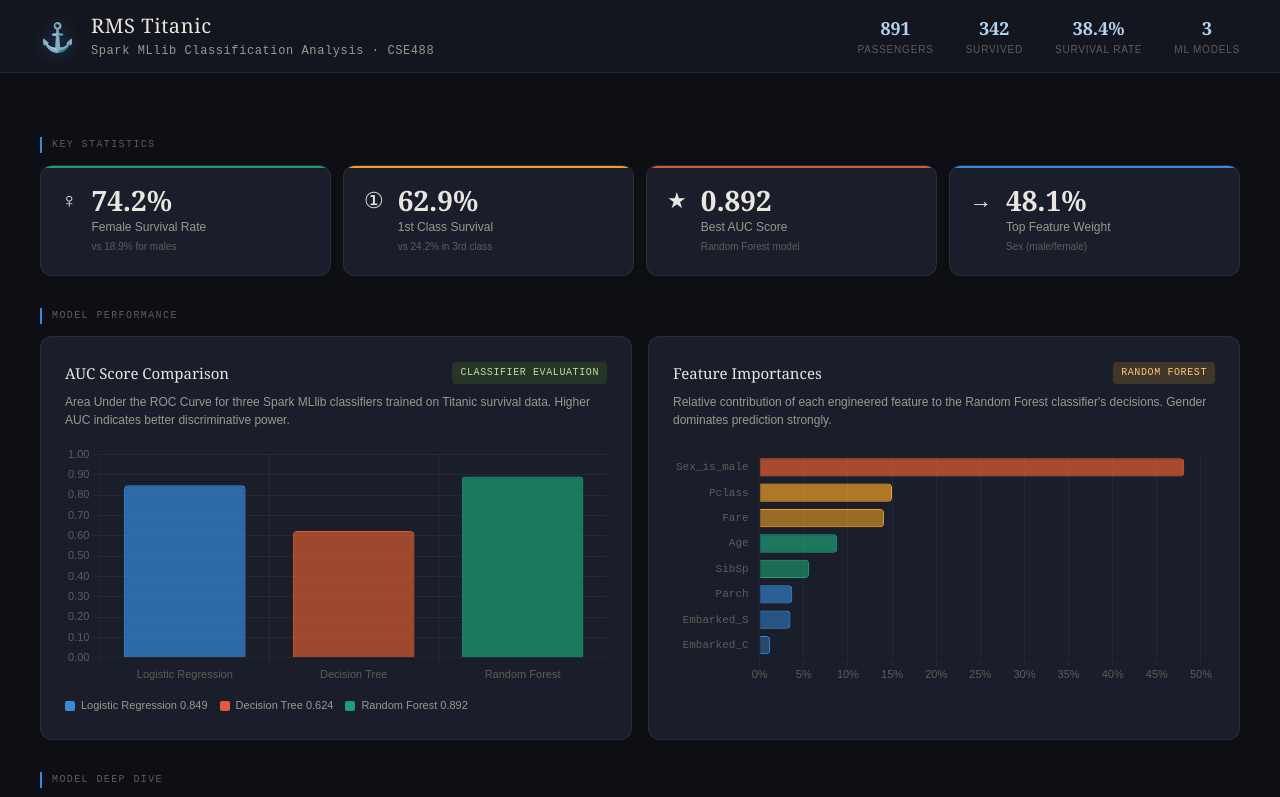
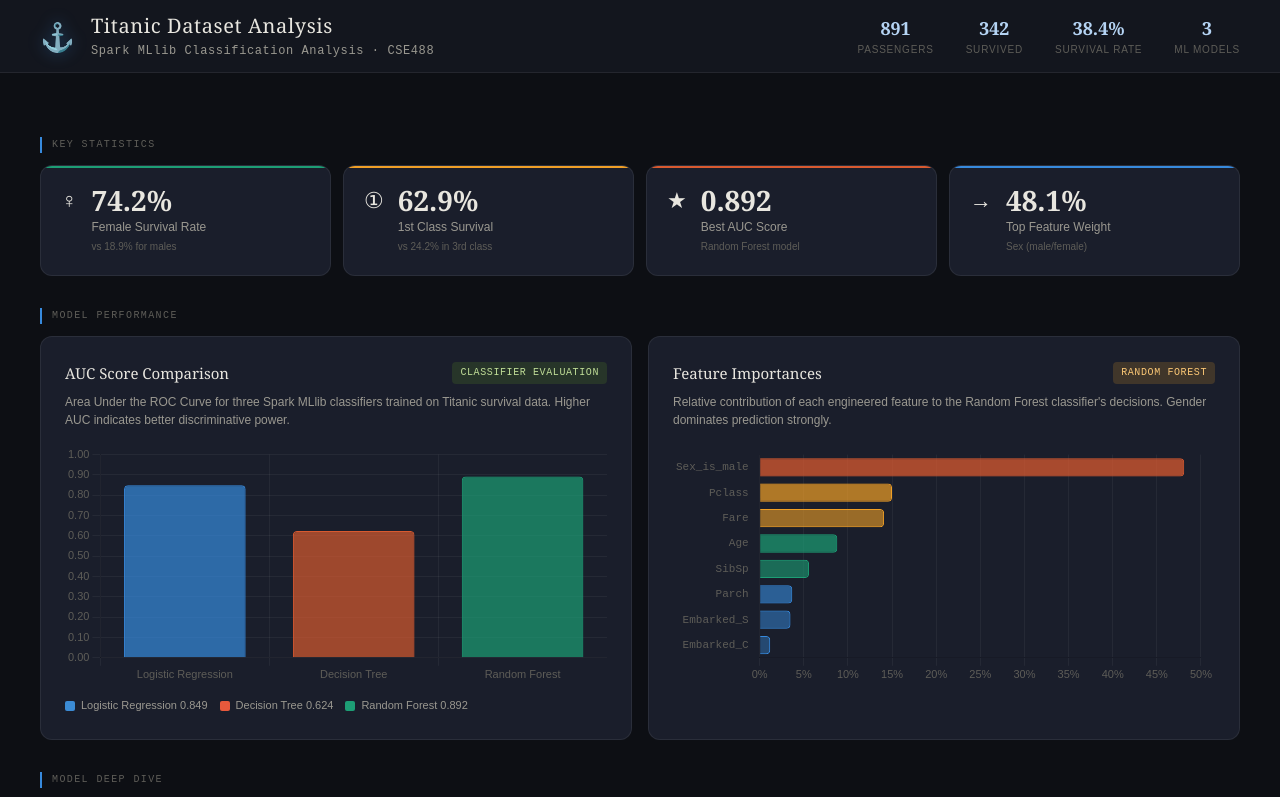
Before and after one commit to tanvir-dev2000/cse488-titanic-dashboard, a plain HTML site: page index.html in a window 1280 px wide. Shown: the top 797 px of the page. Drawn offline with nearby package versions, Linux system fonts and the light colour scheme.

Commit message:
Update title and header text for Titanic analysis

```diff
--- a/index.html
+++ b/index.html
@@ -3,7 +3,7 @@
 <head>
 <meta charset="UTF-8"/>
 <meta name="viewport" content="width=device-width, initial-scale=1.0"/>
-<title>RMS Titanic — ML Analysis Dashboard</title>
+<title>Titanic — ML Analysis Dashboard</title>
 <link rel="stylesheet" href="style.css"/>
 <script src="https://cdnjs.cloudflare.com/ajax/libs/Chart.js/4.4.1/chart.umd.js"></script>
 </head>
@@ -14,7 +14,7 @@
     <div class="header-left">
       <div class="ship-icon">⚓</div>
       <div>
-        <h1>RMS Titanic</h1>
+        <h1>Titanic Dataset Analysis</h1>
         <p class="header-sub">Spark MLlib Classification Analysis · CSE488</p>
       </div>
     </div>
```
